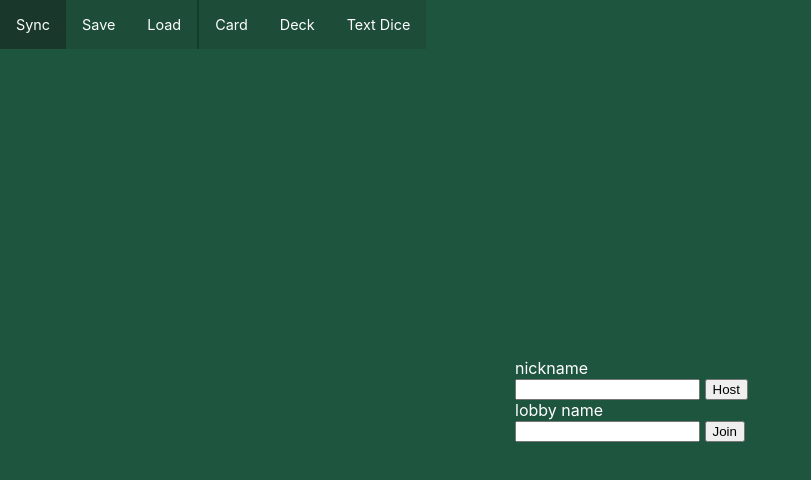
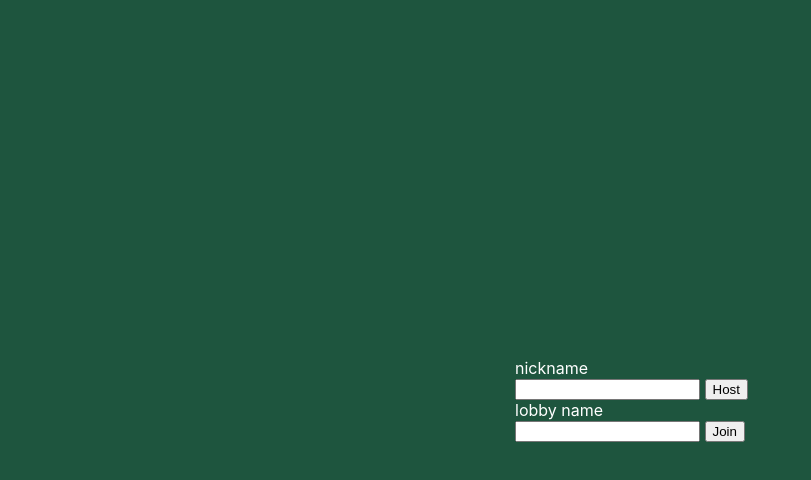
Before and after one commit to fybits/takeseats, a website built with Parcel: page src/index.html in a window 1280 px wide. Shown: the whole page, without its empty margins (0-811 px from the left). Built offline with nearby package versions, Linux system fonts and the light colour scheme.

Commit message:
Hide toolbar by default

```diff
--- a/src/app.ts
+++ b/src/app.ts
@@ -504,6 +504,7 @@ export const GetTexture = (key: string) => {
         globalThis.gm = gameManager;
 
         gameManager.startGame();
+        document.querySelector<HTMLElement>('#toolbar')!.hidden = false;
         window.addEventListener('beforeunload', function (e) {
             e.stopPropagation(); e.preventDefault();
             return false;
--- a/src/index.html
+++ b/src/index.html
@@ -152,13 +152,13 @@
                 <button class="submit" type="submit" id="load-table">Load</button>
             </div>
         </form>
-        <div id="toolbar">
-            <button hidden id="sync-btn">Sync</button>
-            <button hidden id="save-btn">Save</button>
-            <button hidden id="load-btn">Load</button>
+        <div id="toolbar" hidden>
+            <button id="sync-btn">Sync</button>
+            <button id="save-btn">Save</button>
+            <button id="load-btn">Load</button>
             <hr>
-            <button hidden id="create-card-btn">Card</button>
-            <button hidden id="create-deck-btn">Deck</button>
+            <button id="create-card-btn">Card</button>
+            <button id="create-deck-btn">Deck</button>
             <div class="dropdown">
                 <div class="dropdown-btn">Text Dice</div>
                 <div class="dropdown-options">
--- a/src/styles/index.scss
+++ b/src/styles/index.scss
@@ -253,3 +253,7 @@ button {
         width: 360px;
     }
 }
+
+*[hidden] {
+    display: none !important;
+}
```
